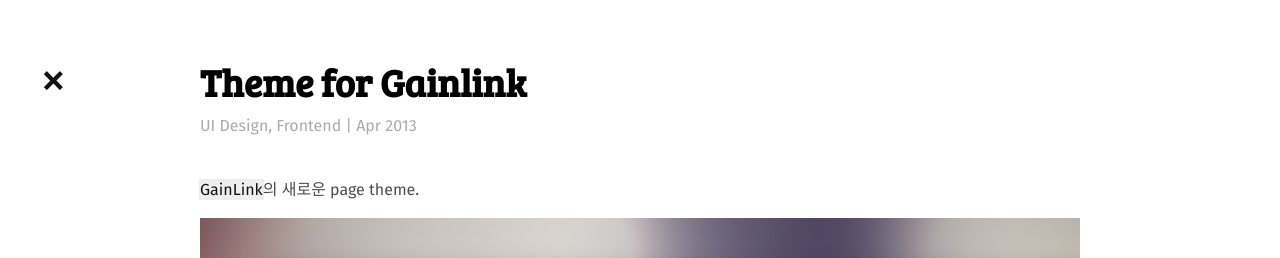
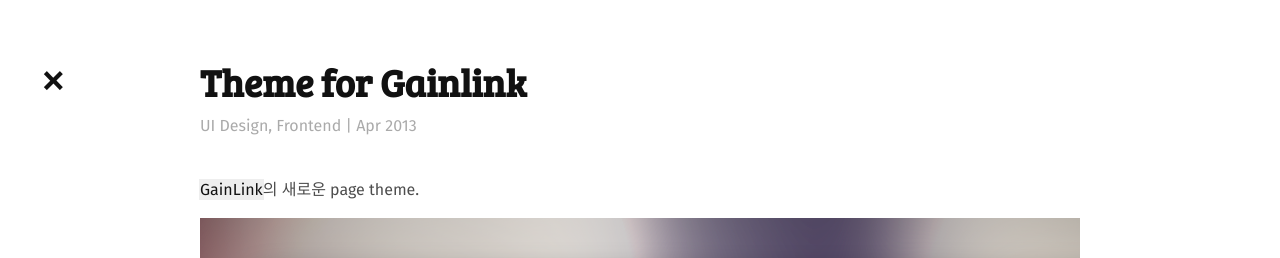
Before and after one commit to gtgrf/gtgrf.github.io, a Jekyll site: the page built from _posts/2013-04-11-theme-for-gainlink.md, in a window 1280 px wide. Shown: the top 258 px of the page. Built offline with Jekyll 4.4.1, drawn with Linux system fonts in a browser that asks for light colours; nearby versions of some CDN libraries.

Commit message:
스타일 수정

```diff
--- a/_sass/_base.scss
+++ b/_sass/_base.scss
@@ -1,14 +1,14 @@
 body {
 	font: .875em/1.5 "Fira Sans", -apple-system, BlinkMacSystemFont, "Segoe UI", Roboto, "Helvetica Neue", Arial, sans-serif, "Apple Color Emoji", "Segoe UI Emoji", "Segoe UI Symbol";
-	color: #4d4d4d;
+	color: $color-dark;
 	background-color: #fff;
 }
 
 a {
 	text-decoration: none;
-	color: #111;
+	color: $color-black;
 }
 
 h1, h2, h3, h4, h5,h6 {
-	color: #111;
+	color: $color-black;
 }
--- a/_sass/_layout.scss
+++ b/_sass/_layout.scss
@@ -36,10 +36,10 @@
     margin: 0 10px;
 
     a {
-      color: #ddd;
+      color: $color-light;
 
       &:hover {
-        color: #bbb;
+        color: $color-medium;
       }
     }
   }
@@ -50,7 +50,7 @@
 #contents {
   text-align: center;
   margin: 0 auto;
-  max-width: 1680px;
+  //max-width: 1680px;
 }
 
 
@@ -71,6 +71,12 @@
   }
   @media screen and (min-width: $size-xlarge) {
     width: 25%;
+  }
+  @media screen and (min-width: $size-xxlarge) {
+    width: 20%;
+  }
+  @media screen and (min-width: $size-xxxlarge) {
+    width: 16.6667%;
   }
 }
 
@@ -104,7 +110,7 @@
       left: 0;
       right: 0;
       bottom: 0;
-      background: #000;
+      background: $color-black;
       border-radius: 4px;
       opacity: 0;
       transition: opacity .2s linear;
@@ -132,13 +138,12 @@
   .post-info {
     height: 56px;
     margin-top: 8px;
-    background: #fff;
     text-align: left;
 
     .post-title {
       font-size: 14px;
       font-weight: bold;
-      color: #111;
+      color: $color-black;
 
       &:hover {
         text-decoration: underline;
@@ -148,7 +153,7 @@
     .post-meta {
       display: block;
       font-size: 12px;
-      color: #9d9d9d;
+      color: $color-medium;
       line-height: 1.3;
     }
   }
--- a/_sass/_permalink.scss
+++ b/_sass/_permalink.scss
@@ -34,7 +34,7 @@
     font-size: 32px;
     font-family: "Bree Serif", sans-serif;
     line-height: 1.2;
-    color: #000;
+    color: $color-black;
 
     @media screen and (min-width: $size-large) {
       font-size: 38px;
@@ -44,7 +44,7 @@
   .post-meta {
     margin: 0;
     font-size: 14px;
-    color: #aaa;
+    color: $color-medium;
 
     @media screen and (min-width: $size-large) {
       font-size: 16px;
@@ -66,10 +66,10 @@
   a {
     padding: 1px;
     margin: -1px;
-    background: #eee;
+    background: $color-bright;
 
     &:hover {
-      background: #ddd;
+      background: $color-light;
     }
   }
 }
--- a/_sass/_variable.scss
+++ b/_sass/_variable.scss
@@ -1,3 +1,11 @@
 $size-medium: 604px;
 $size-large: 877px;
 $size-xlarge: 1301px;
+$size-xxlarge: 1725px;
+$size-xxxlarge: 2149px;
+
+$color-black: #111;
+$color-dark: #4d4d4d;
+$color-medium: #aaa;
+$color-light: #ddd;
+$color-bright: #eee;
```
